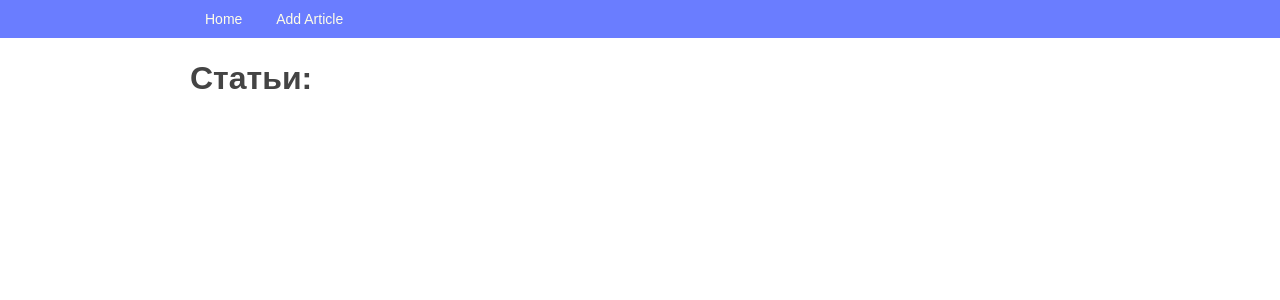
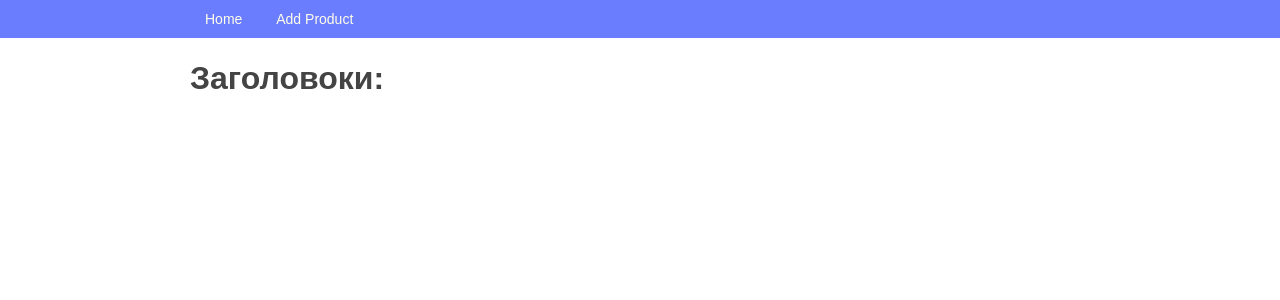
Before and after one commit to Azer-Denker/hm-48, a Django app: page / in a window 1280 px wide. Shown: the top 300 px of the page. Run offline with Django 3.2, Linux system fonts and the light colour scheme; data comes from the database, SQL or seed files in the repository.

Commit message:
переименновка переделка креейт и вю

```diff
--- a/source/hello/settings.py
+++ b/source/hello/settings.py
@@ -16,13 +16,13 @@ import os
 BASE_DIR = os.path.dirname(os.path.dirname(os.path.abspath(__file__)))
 
 
-# Quick-start development settings - unsuitable for production
+# Quick-start development settings - unsuitable for shopion
 # See https://docs.djangoproject.com/en/2.2/howto/deployment/checklist/
 
-# SECURITY WARNING: keep the secret key used in production secret!
+# SECURITY WARNING: keep the secret key used in shopion secret!
 SECRET_KEY = 'ev*gv5yv@6-bqnaec0kez23vyywpfb=(4vd0$gx)oxpujvn=cx'
 
-# SECURITY WARNING: don't run with debug turned on in production!
+# SECURITY WARNING: don't run with debug turned on in shopion!
 DEBUG = True
 
 ALLOWED_HOSTS = []
--- a/source/hello/urls.py
+++ b/source/hello/urls.py
@@ -15,14 +15,14 @@ Including another URLconf
 """
 from django.contrib import admin
 from django.urls import path
-from webapp.views import index_view, article_create_view, article_view, \
-    article_update_view, article_delete_view
+from webapp.views import index_view, shop_create_view, shop_view, \
+    shop_update_view, shop_delete_view
 
 urlpatterns = [
     path('admin/', admin.site.urls),
     path('', index_view, name='index'),
-    path('article/<int:pk>/', article_view, name='article_view'),
-    path('articles/add/', article_create_view, name='article_create'),
-    path('article/<int:pk>/update/', article_update_view, name='article_update'),
-    path('article/<int:pk>/delete/', article_delete_view, name='article_delete'),
+    path('shop/<int:pk>/', shop_view, name='shop_view'),
+    path('shops/add/', shop_create_view, name='shop_create'),
+    path('shop/<int:pk>/update/', shop_update_view, name='shop_update'),
+    path('shop/<int:pk>/delete/', shop_delete_view, name='shop_delete'),
 ]
--- a/source/webapp/admin.py
+++ b/source/webapp/admin.py
@@ -1,5 +1,5 @@
 from django.contrib import admin
-from webapp.models import Article
+from webapp.models import Shop
 
 
-admin.site.register(Article)
+admin.site.register(Shop)
--- a/source/webapp/forms.py
+++ b/source/webapp/forms.py
@@ -1,23 +1,14 @@
 from django import forms
-from .models import STATUS_CHOICES
+from .models import CATEGORY_CHOICES
+from django.core.validators import MinValueValidator
 
-default_status = STATUS_CHOICES[0][0]
+default_status = CATEGORY_CHOICES[0][0]
 
 
-BROWSER_DATETIME_FORMAT = '%Y-%m-%dT%H:%M'
-
-
-class ArticleForm(forms.Form):
-    title = forms.CharField(max_length=200, required=True, label='Заголовок')
-    text = forms.CharField(max_length=3000, required=True, label="Текст",
-                           widget=forms.Textarea)
-    author = forms.CharField(max_length=40, required=True, label='Автор', initial='Unknown')
-    status = forms.ChoiceField(choices=STATUS_CHOICES, required=True, label='Статус',
+class ShopForm(forms.Form):
+    name = forms.CharField(max_length=100, required=True, label='Заголовок')
+    description = forms.CharField(max_length=2000, label='Описание')
+    category = forms.ChoiceField(choices=CATEGORY_CHOICES, required=True, label='Категория',
                                initial=default_status)
-    publish_at = forms.DateTimeField(required=False, label='Время публикации',
-                                     input_formats=['%Y-%m-%d', BROWSER_DATETIME_FORMAT,
-                                                    '%Y-%m-%dT%H:%M:%S', '%Y-%m-%d %H:%M',
-                                                    '%Y-%m-%d %H:%M:%S'],
-                                     widget=forms.DateTimeInput(attrs={'type': 'datetime-local'}))
-    # для полей типа DateField
-    # publish_at = forms.DateField(..., widget=forms.DateInput(attrs={'type': 'date'}))
+    amount = forms.IntegerField(validators=(MinValueValidator(0),), label='Остаток')
+    price = forms.DecimalField(max_digits=7, decimal_places=2, label='Цена',)
--- a/source/webapp/templates/base.html
+++ b/source/webapp/templates/base.html
@@ -15,7 +15,7 @@
     <div class="container">
         <ul class="menu">
             <li><a href="{% url 'index' %}">Home</a></li>
-            <li><a href="{% url 'article_create' %}">Add Article</a></li>
+            <li><a href="{% url 'shop_create' %}">Add Product</a></li>
             {% block menu %}{% endblock %}
         </ul>
     </div>
--- a/source/webapp/templates/index.html
+++ b/source/webapp/templates/index.html
@@ -1,15 +1,14 @@
 {% extends 'base.html' %}
 
-{% block title %}Hello{% endblock %}
+{% block title %}Shop{% endblock %}
 
 {% block content %}
-    <h1>Статьи:</h1>
-    {% for article in articles %}
-        <h3><a href="{% url "article_view" article.pk %}">{{ article.title }}</a></h3>
-        <p>Статус: ({{ article.status }} | {{ article.get_status_display }})</p>
-        <p>{{ article.author }} | {{ article.created_at|date:"d.m.Y H:i:s" }}</p>
-        <p>Published at: {{ article.publish_at|date:"d.m.Y H:i:s" }}</p>
-        <p><a href="{% url 'article_update' article.pk %}">Update</a></p>
-        <p><a href="{% url 'article_delete' article.pk %}">Delete</a></p>
+    <h1>Заголовоки:</h1>
+    {% for shop in shops %}
+        <h3>Название: <a href="{% url "shop_view" shop.pk %}">{{ shop.name }}</a></h3>
+        <p>Цена: {{ shop.price }}</p>
+        <p>Категория: {{ shop.get_category_display }}</p>
+        <p><a href="{% url 'shop_update' shop.pk %}">Update</a></p>
+        <p><a href="{% url 'shop_delete' shop.pk %}">Delete</a></p>
     {% endfor %}
 {% endblock %}
--- a/source/webapp/templates/partial/form.html
+++ b/source/webapp/templates/partial/form.html
@@ -6,5 +6,5 @@
     {% endfor %}
 
     <br/>
-    <input type="submit" value="{{ button_text|default:"Submit" }}"/>
+    <input type="submit" value="{{ button_text|default:"Создать" }}"/>
 </form>
--- a/source/webapp/views.py
+++ b/source/webapp/views.py
@@ -2,103 +2,93 @@ from django.shortcuts import render, redirect, get_object_or_404
 from django.http import HttpResponseNotAllowed
 from django.utils.timezone import make_naive
 
-from webapp.models import Article
-from .forms import ArticleForm, BROWSER_DATETIME_FORMAT
+from webapp.models import Shop
+from .forms import ShopForm
 
 
 def index_view(request):
-    is_admin = request.GET.get('is_admin', None)
-    if is_admin:
-        data = Article.objects.all()
-    else:
-        data = Article.objects.filter(status='moderated')
+    data = Shop.objects.all()
     return render(request, 'index.html', context={
         'articles': data
     })
 
 
-def article_view(request, pk):
-    # try:
-    #     article = Article.objects.get(pk=pk)
-    # except Article.DoesNotExist:
-    #     raise Http404
+def shop_view(request, pk):
+    shop = get_object_or_404(Shop, pk=pk)
 
-    article = get_object_or_404(Article, pk=pk)
-
-    context = {'article': article}
-    return render(request, 'article_view.html', context)
+    context = {'shop': shop}
+    return render(request, 'shop_view.html', context)
 
 
-def article_create_view(request):
+def shop_create_view(request):
     if request.method == "GET":
-        form = ArticleForm()
-        return render(request, 'article_create.html', context={
+        form = ShopForm()
+        return render(request, 'shop_create.html', context={
             'form': form
         })
     elif request.method == 'POST':
-        form = ArticleForm(data=request.POST)
+        form = ShopForm(data=request.POST)
         if form.is_valid():
-            # article = Article.objects.create(**form.cleaned_data)
-            article = Article.objects.create(
-                title=form.cleaned_data['title'],
-                text=form.cleaned_data['text'],
-                author=form.cleaned_data['author'],
-                status=form.cleaned_data['status'],
-                publish_at=form.cleaned_data['publish_at']
+            shop = Shop.objects.create(
+                name=form.cleaned_data['name'],
+                description=form.cleaned_data['description'],
+                category=form.cleaned_data['category'],
+                amount=form.cleaned_data['amount'],
+                price=form.cleaned_data['price']
             )
-            return redirect('article_view', pk=article.pk)
+            return redirect('shop_view', pk=shop.pk)
         else:
-            return render(request, 'article_create.html', context={
+            return render(request, 'shop_create.html', context={
                 'form': form
             })
     else:
         return HttpResponseNotAllowed(permitted_methods=['GET', 'POST'])
 
 
-def article_update_view(request, pk):
-    article = get_object_or_404(Article, pk=pk)
+def shop_update_view(request, pk):
+    shop = get_object_or_404(Shop, pk=pk)
     if request.method == "GET":
-        form = ArticleForm(initial={
-            'title': article.title,
-            'text': article.text,
-            'author': article.author,
-            'status': article.status,
+        form = ShopForm(initial={
+            'name': shop.name,
+            'description': shop.description,
+            'category': shop.category,
+            'amount': shop.amount,
             # форматирование перед выводом для DateTime.
-            'publish_at': make_naive(article.publish_at)\
+            'price': make_naive(shop.price)\
                 .strftime(BROWSER_DATETIME_FORMAT)
             # для дат выглядит просто как:
-            # 'publish_at': article.publish_at
+            # 'price': shop.price
         })
-        return render(request, 'article_update.html', context={
+        return render(request, 'shop_update.html', context={
             'form': form,
-            'article': article
+            'shop': shop
         })
     elif request.method == 'POST':
-        form = ArticleForm(data=request.POST)
+        form = ShopForm(data=request.POST)
         if form.is_valid():
-            # Article.objects.filter(pk=pk).update(**form.cleaned_data)
-            article.title = form.cleaned_data['title']
-            article.text = form.cleaned_data['text']
-            article.author = form.cleaned_data['author']
-            article.status = form.cleaned_data['status']
-            article.publish_at = form.cleaned_data['publish_at']
-            article.save()
-            return redirect('article_view', pk=article.pk)
+            # Shop.objects.filter(pk=pk).update(**form.cleaned_data)
+            shop.name = form.cleaned_data['name']
+            shop.description = form.cleaned_data['description']
+            shop.category = form.cleaned_data['category']
+            shop.amount = form.cleaned_data['amount']
+            shop.price = form.cleaned_data['price']
+            shop.save()
+            return redirect('shop_view', pk=shop.pk)
         else:
-            return render(request, 'article_update.html', context={
-                'article': article,
+            return render(request, 'shop_update.html', context={
+                'shop': shop,
                 'form': form
             })
     else:
         return HttpResponseNotAllowed(permitted_methods=['GET', 'POST'])
 
 
-def article_delete_view(request, pk):
-    article = get_object_or_404(Article, pk=pk)
+def shop_delete_view(request, pk):
+    shop = get_object_or_404(Shop, pk=pk)
     if request.method == 'GET':
-        return render(request, 'article_delete.html', context={'article': article})
+        return render(request, 'shop_delete.html', context={'shop': shop})
     elif request.method == 'POST':
-        article.delete()
+        shop.delete()
         return redirect('index')
     else:
         return HttpResponseNotAllowed(permitted_methods=['GET', 'POST'])
```
Also changed, not shown: source/webapp/models.py (+21 -19 lines), source/webapp/templates/article_create.html (deleted, +0 -25 lines), source/webapp/templates/article_delete.html (deleted, +0 -19 lines), source/webapp/templates/article_update.html (deleted, +0 -14 lines), source/webapp/templates/article_view.html (deleted, +0 -15 lines), source/webapp/templates/shop_create.html (added, +10 -0 lines), source/webapp/templates/shop_delete.html (added, +19 -0 lines), source/webapp/templates/shop_update.html (added, +14 -0 lines), source/webapp/templates/shop_view.html (added, +16 -0 lines).
